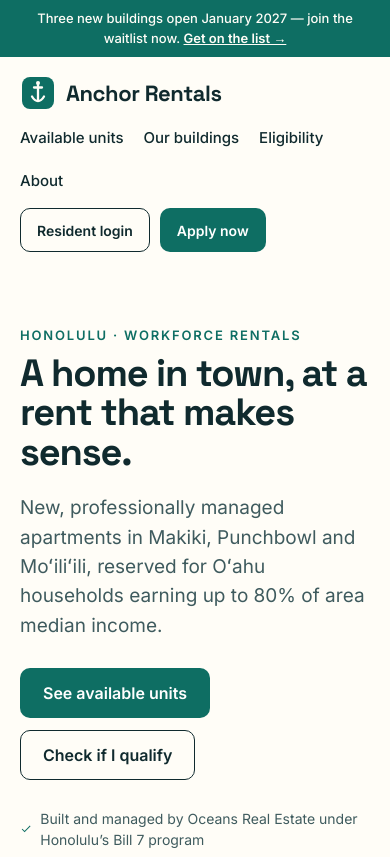
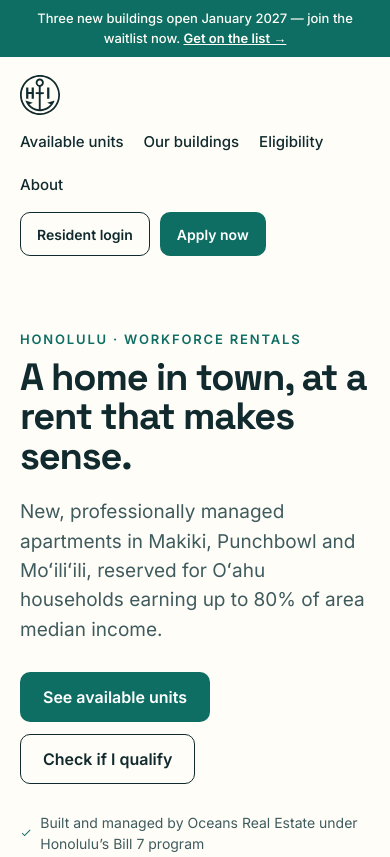
Before and after one commit to eggsta917/anchor-site, an Astro site: page / in a window 390 px wide. Shown: the top 857 px of the page. Built offline with nearby package versions, Linux system fonts and the light colour scheme; Astro itself is replaced by a stand-in of ours; no server answers.

Commit message:
Brand: real Anchor Rentals logo (horizontal header, white footer, mark on phones), favicon.ico, touch icon, brand SVG set
Co-Authored-By: Claude Fable 5.1 <noreply@anthropic.com>
Claude-Session: https://claude.ai/code/session_01WCX9FhsTorhn4PvtotXmNq

```diff
--- a/src/components/Logo.astro
+++ b/src/components/Logo.astro
@@ -1,8 +1,11 @@
 ---
-const { size = 36 } = Astro.props;
+import mark from '../assets/logo-mark.svg?raw';
+import horizontal from '../assets/logo-horizontal.svg?raw';
+import stacked from '../assets/logo-stacked.svg?raw';
+interface Props { variant?: 'mark' | 'horizontal' | 'stacked'; height?: number; class?: string }
+const { variant = 'horizontal', height = 44, class: cls = '' } = Astro.props;
+const svg = variant === 'mark' ? mark : variant === 'stacked' ? stacked : horizontal;
+const ratio = variant === 'mark' ? 1 : variant === 'stacked' ? 239.33 / 221.8 : 217.55 / 70.09;
+const width = Math.round(height * ratio);
 ---
-<svg width={size} height={size} viewBox="0 0 36 36" fill="none" aria-hidden="true">
-  <rect x="2" y="2" width="32" height="32" rx="8" fill="var(--teal)"></rect>
-  <path d="M18 9v17M12 21.5c1.8 3.2 4 4.5 6 4.5s4.2-1.3 6-4.5M14 12.5h8" stroke="var(--cream)" stroke-width="2.3" stroke-linecap="round"></path>
-  <circle cx="18" cy="8" r="2" fill="var(--cream)"></circle>
-</svg>
+<span class={`logo ${cls}`} role="img" aria-label="Anchor Rentals" style={`display: inline-flex; width: ${width}px; height: ${height}px; color: inherit;`} set:html={svg.replace('<svg ', `<svg width="${width}" height="${height}" aria-hidden="true" focusable="false" `)} />
--- a/src/layouts/Base.astro
+++ b/src/layouts/Base.astro
@@ -20,6 +20,8 @@ const apply = import.meta.env.PUBLIC_APPLY_URL ?? '#';
   <meta name="description" content={description} />
   {import.meta.env.PUBLIC_SITE_LIVE !== 'true' && <meta name="robots" content="noindex, nofollow" />}
   <link rel="icon" href="/favicon.svg" type="image/svg+xml" />
+  <link rel="icon" href="/favicon.ico" sizes="32x32" />
+  <link rel="apple-touch-icon" href="/apple-touch-icon.png" />
   <link rel="alternate" hreflang="en" href="https://anchorrentalshawaii.com/" />
   <link rel="alternate" hreflang="ja" href="https://anchorrentalshawaii.com/ja/" />
   <meta property="og:title" content={`${title} · Anchor Rentals`} />
@@ -33,9 +35,9 @@ const apply = import.meta.env.PUBLIC_APPLY_URL ?? '#';
     </div>
   )}
   <header class="wrap" style="display: flex; flex-wrap: wrap; align-items: center; justify-content: space-between; gap: 16px; padding-block: 18px;">
-    <a href={`${root}/`} style="display: flex; align-items: center; gap: 10px; text-decoration: none; color: var(--teal-dark);">
-      <Logo />
-      <span style="font-family: var(--font-head); font-weight: 700; font-size: 22px; letter-spacing: -0.02em;">Anchor Rentals</span>
+    <a href={`${root}/`} style="display: inline-flex; align-items: center; text-decoration: none; color: var(--teal-dark);">
+      <Logo variant="horizontal" height={46} class="logo-wide" />
+      <Logo variant="mark" height={40} class="logo-narrow" />
     </a>
     <nav style="display: flex; flex-wrap: wrap; gap: 20px; font-size: 15px; font-weight: 500;">
       <a href={`${root}/units/`} style="text-decoration: none;">{s.nav.units}</a>
@@ -55,6 +57,7 @@ const apply = import.meta.env.PUBLIC_APPLY_URL ?? '#';
   <footer id="about" class="band-dark" style="padding: 48px 0 28px;">
     <div class="wrap split split-even" style="align-items: start;">
       <div>
+        <div style="color: var(--cream); margin-bottom: 18px;"><Logo variant="horizontal" height={40} /></div>
         <p style="font-family: var(--font-head); font-weight: 700; font-size: 26px; letter-spacing: -0.02em; margin-bottom: 10px;">{s.about.h2}</p>
         <p class="muted" style="font-size: 15px; line-height: 1.6; max-width: 520px;">{s.about.body}</p>
       </div>
--- a/src/styles/global.css
+++ b/src/styles/global.css
@@ -132,3 +132,7 @@ table.limits { width: 100%; border-collapse: collapse; font-size: 15px; backgrou
 table.limits th, table.limits td { padding: 12px 16px; text-align: left; border-bottom: 1px solid var(--line); }
 table.limits th { background: var(--teal-pale); font-weight: 600; }
 .table-scroll { overflow-x: auto; border: 1px solid var(--line); border-radius: var(--radius-lg); }
+
+.logo svg { display: block; }
+.logo-narrow { display: none !important; }
+@media (max-width: 560px) { .logo-wide { display: none !important; } .logo-narrow { display: inline-flex !important; } }
```
Also changed, not shown: public/apple-touch-icon.png (added), public/brand/anchor-rentals-horizontal-dark.svg (added), public/brand/anchor-rentals-horizontal-teal.svg (added), public/brand/anchor-rentals-horizontal-white.svg (added), public/brand/anchor-rentals-mark-dark.svg (added), public/brand/anchor-rentals-mark-teal.svg (added), public/brand/anchor-rentals-mark-white.svg (added), public/brand/anchor-rentals-stacked-dark.svg (added), public/brand/anchor-rentals-stacked-teal.svg (added), public/brand/anchor-rentals-stacked-white.svg (added), public/favicon.ico (added), public/favicon.svg, src/assets/logo-horizontal.svg (added), src/assets/logo-mark.svg (added), 1 more files.
